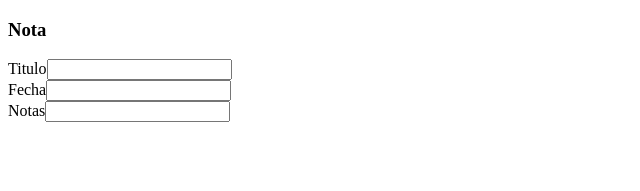
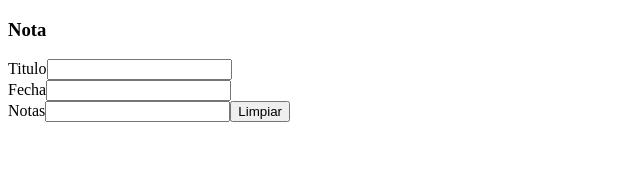
Before and after one commit to citlallilarios/notas, a React (Create React App) app: page / in a window 1280 px wide. Shown: the top 191 px of the page, without its empty margins (0-640 px from the left). Built offline with nearby package versions, Linux system fonts and the light colour scheme; the HTML template or start-up script is replaced by a standard one.

Commit message:
creando boton que limpie

```diff
--- a/src/App.jsx
+++ b/src/App.jsx
@@ -13,6 +13,11 @@ const App = ()=> {
   const handleInputChange = (event) => {
    setInputsState({...inputsState, [event.target.name]: event.target.value });
   };
+  const handleClickr = (event) => {
+    setInputsState({title: "",
+    date: "",
+    note: ""});
+   };
 
 
   return (
@@ -47,9 +52,11 @@ const App = ()=> {
         name="note"
         type="text"
         onChange={handleInputChange}
+
         value={inputsState.note}
          />
          </label>
+         <button className="btn btn-primary me-2" onClick={ handleClickr}>Limpiar </button>
     </div>
   );
 }
--- a/src/index.jsx
+++ b/src/index.jsx
@@ -8,7 +8,3 @@ ReactDOM.render(
   ,
   document.getElementById('root')
 );
-
-// If you want to start measuring performance in your app, pass a function
-// to log results (for example: reportWebVitals(console.log))
-// or send to an analytics endpoint. Learn more: https://bit.ly/CRA-vitals
```
